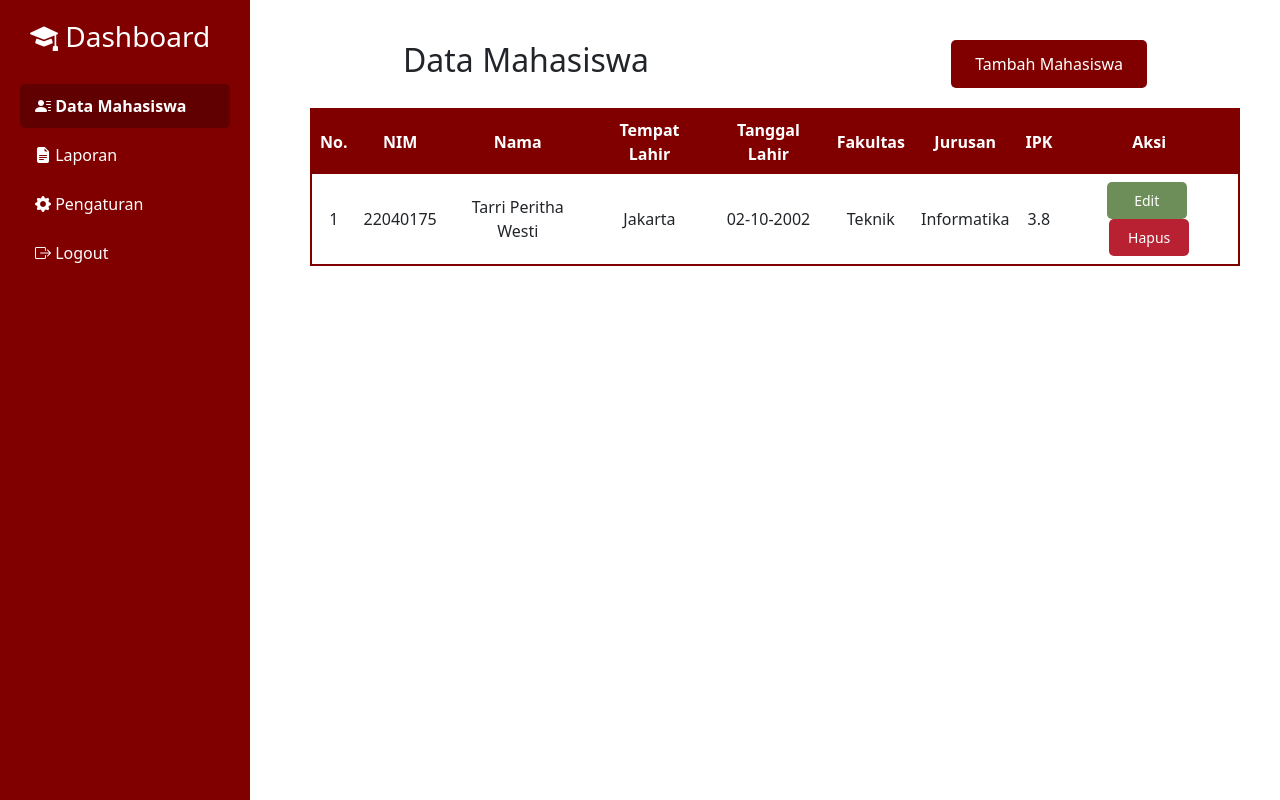
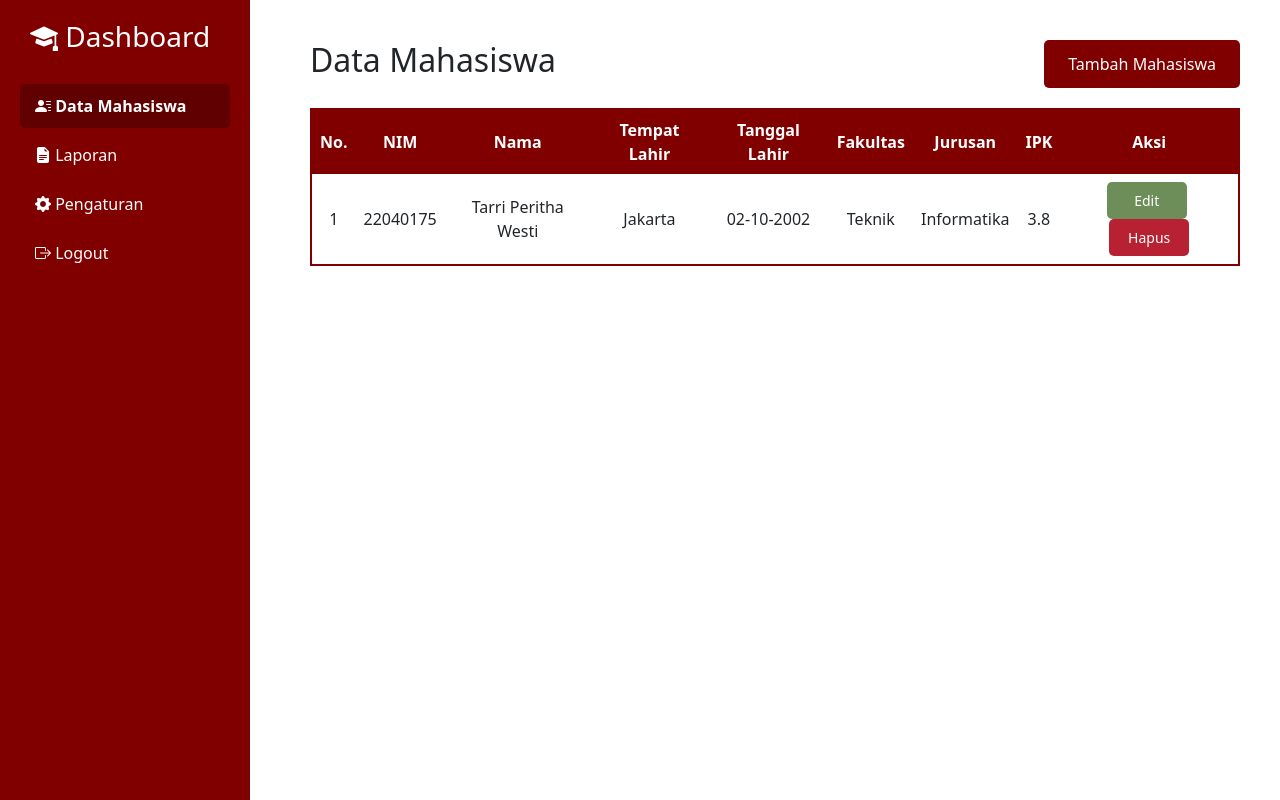
Before and after one commit to tarripewe/Sistem-Informasi-Kampusku, a PHP site: page /mahasiswa.php in a window 1280 px wide. Run offline with PHP 8.4, Linux system fonts and the light colour scheme.

Commit message:
Modify UI

```diff
--- a/mahasiswa.php
+++ b/mahasiswa.php
@@ -41,7 +41,7 @@
         }
 
         .table-container {
-            width: 80%;
+            width: 100%;
             display: flex;
             justify-content: space-between;
             align-items: center;
```
